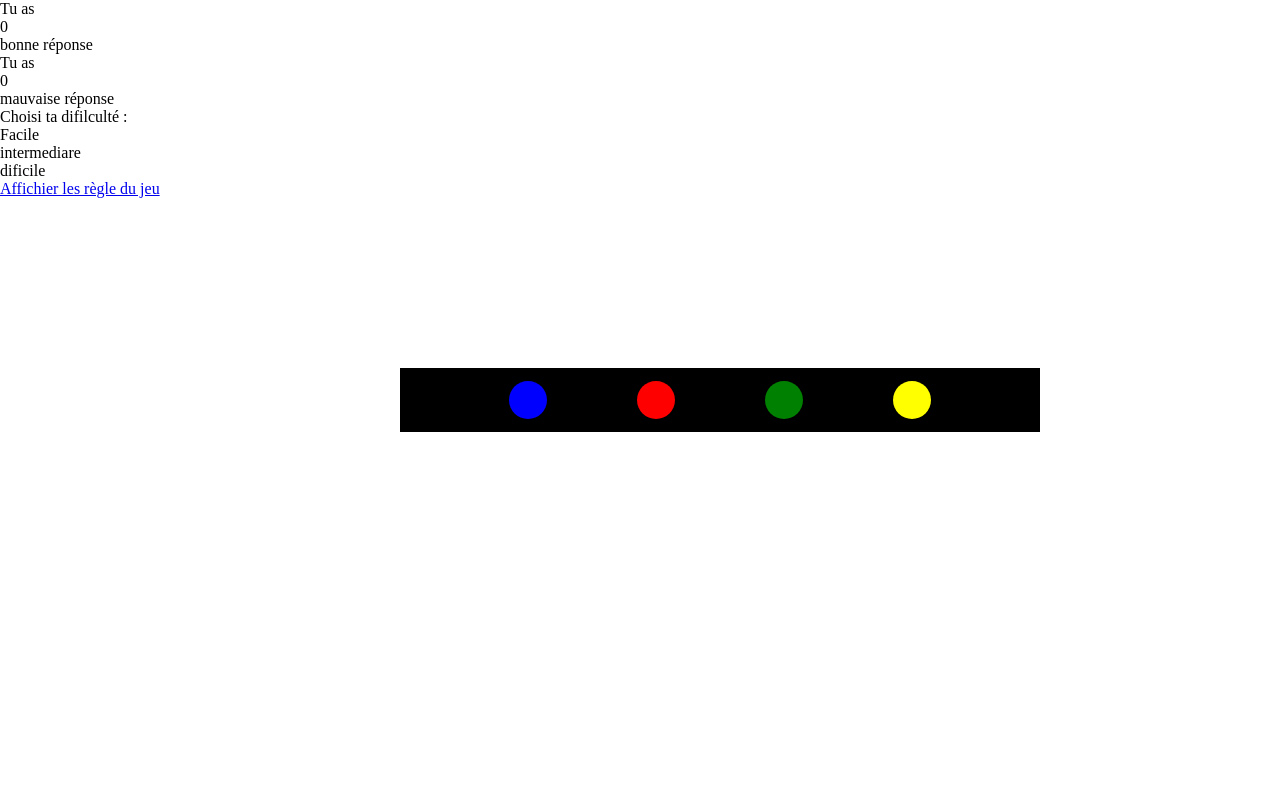
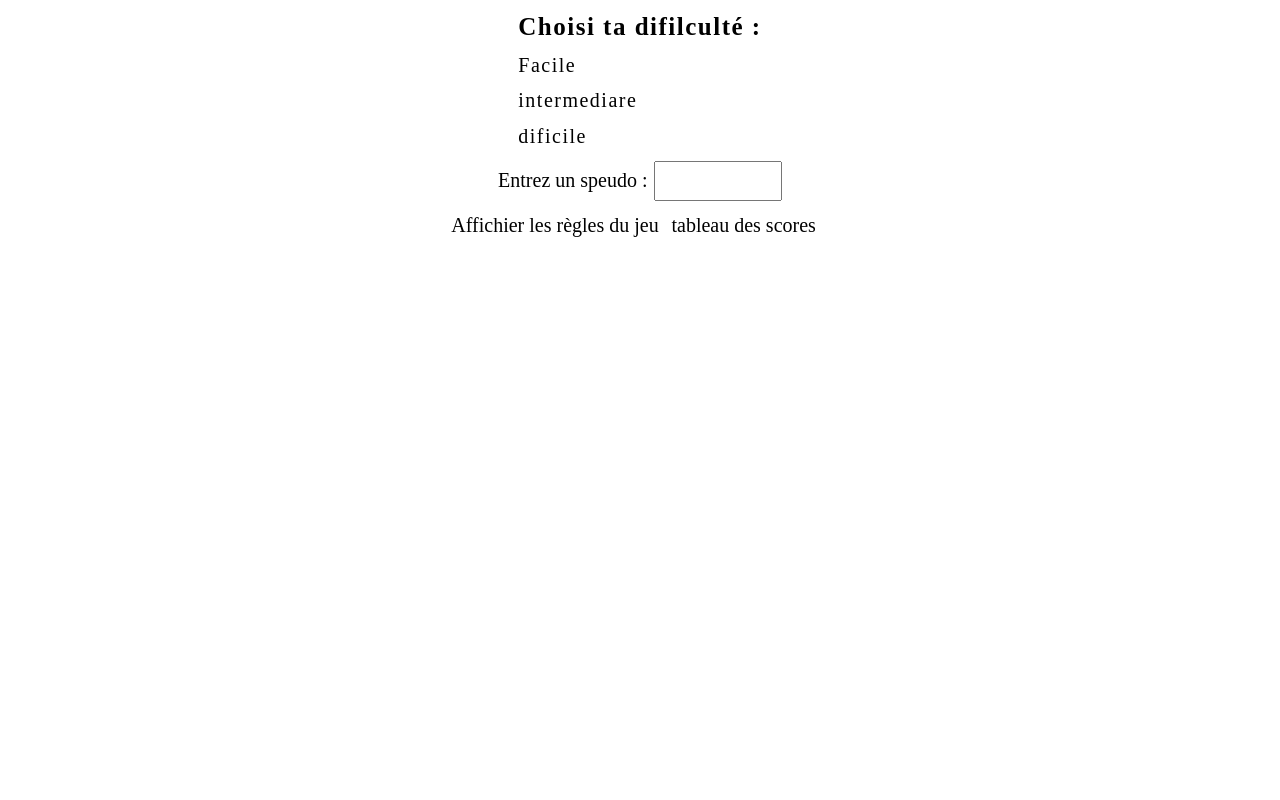
Before and after one commit to Naxem/Portfolio, a PHP site: page /ressources/tp_MasterMind/index.html in a window 1280 px wide. Run offline with PHP 8.4, Linux system fonts and the light colour scheme.

Commit message:
maj ver 1.5.2
doublon supp + tab score bientot fini

```diff
--- a/ressources/tp_MasterMind/css/index.css
+++ b/ressources/tp_MasterMind/css/index.css
@@ -4,56 +4,74 @@
     box-sizing: border-box;
 }
 
+:root {
+    --font-size: 20px;
+    --font-size-titre: 25px;
+    --taille-inputW: 10vw;
+    --taille-inputH: 5vh;
+}
+
 body {
     display: flex;
-    height: 100vh;
-    width: 100%;
-}
-
-.main {
-    background-color: black;
-    width: 50vw;
-    margin: auto;
-    display: flex;
+    justify-content: center;
+    align-items: center;
     flex-direction: column;
 }
 
-.ligne {
-    background-color: gray;
-    width: 40vw;
-    height: 5vw;
-    margin: auto;
-    margin-top: 5vh;
-    margin-bottom: 2vh;
-    border-radius: 40px;
-    flex-direction: row;
-    display: flex;
+.dificulter-div p {
+    font-size: var(--font-size);
+    margin: 1vw;
+    transition: 0.3s ease;
+    letter-spacing: 1.5px;
 }
 
-.color {
-    background-color: white;
-    border-radius: 50%;
-    width: 4vw;
-    height: 4vw;
-    margin: auto;
+.dificulter-div p:hover {
+    cursor: pointer;
+    font-size: 22px;
 }
 
-.user {
-    background-color: black;
-    width: 40vw;
-    height: 5vw;
-    margin: auto;
-    display: flex;
-    flex-direction: row;
+.dificulter-div strong {
+    font-size: var(--font-size-titre);
 }
 
-.colorS {
-    border-radius: 50%;
-    width: 3vw;
-    height: 3vw;
-    margin: auto;
+.dificulter-div strong:hover {
+    cursor: default;
 }
-.colorS:nth-child(1) {background-color: blue;}
-.colorS:nth-child(2) {background-color: red;}
-.colorS:nth-child(3) {background-color: green;}
-.colorS:nth-child(4) {background-color: yellow;}
+
+.pseudo-div {
+    display: flex;
+    justify-content: center;
+    align-items: center;
+}
+
+.pseudo-div p {
+    font-size: var(--font-size);
+    margin-right: 0.5vw;
+}
+
+.pseudo-div input {
+    width: var(--taille-inputW);
+    height: var(--taille-inputH);
+    padding: 0.5vw;
+    font-size: var(--font-size);
+}
+
+.btn-div {
+    display: flex;
+    justify-content: center;
+    align-items: center;
+    flex-direction: row;
+    margin-top: 1vw;
+}
+
+.btn-div a {
+    margin-right: 1vw;
+    text-decoration: none;
+    color: black;
+    font-size: var(--font-size);
+    transition: 0.3s ease;
+}
+
+.btn-div a:hover {
+    font-size: 22px;
+}
--- /dev/null
+++ b/ressources/tp_MasterMind/css/scores.css
@@ -0,0 +1,5 @@
+*, *::after, *::before {
+    padding: 0;
+    margin: 0;
+    box-sizing: border-box;
+}
--- a/ressources/tp_MasterMind/index.html
+++ b/ressources/tp_MasterMind/index.html
@@ -5,40 +5,25 @@
     <meta http-equiv="X-UA-Compatible" content="IE=edge">
     <meta name="viewport" content="width=device-width, initial-scale=1.0">
     <link rel="stylesheet" href="css/index.css">
-    <title>MasterMind</title>
+    <script src="js/main.js"></script>
+    <title>Acceuil</title>
 </head>
 <body>
-
-    <section>
-        <div class="result">
-            <p>Tu as <p id="bonne-reponse">0</p> bonne réponse</p>
-            <p>Tu as <p id="mauvaise-reponse">0</p> mauvaise réponse</p>
-        </div>
-
-        <div class="dificulter-div">
-            <p>Choisi ta difilculté :</p>
-            <div class="dificulte" onclick="userDif('facile')">Facile</div>
-            <div class="dificulte" onclick="userDif('intermediare')">intermediare</div>
-            <div class="dificulte" onclick="userDif('dificile')">dificile</div>
-        </div>
-
-        <div class="dificulter-div">
-            <a href="regle.html">Affichier les règle du jeu</a>
-        </div>
-    </section>
-
-    <section class="main">
-    <div class="main" id="tab">
-
+    <div class="dificulter-div">
+        <p><strong>Choisi ta difilculté :</strong></p>
+        <div class="dificulte" onclick="userDif('facile')"><p>Facile</p></div>
+        <div class="dificulte" onclick="userDif('intermediare')"><p>intermediare</p></div>
+        <div class="dificulte" onclick="userDif('dificile')"><p>dificile</p></div>
     </div>
 
-    <div class="user">
-        <div class="colorS" onclick="userInput('blue')"></div>
-        <div class="colorS" onclick="userInput('red')"></div>
-        <div class="colorS" onclick="userInput('green')"></div>
-        <div class="colorS" onclick="userInput('yellow')"></div>
+    <div class="pseudo-div">
+        <p>Entrez un speudo : </p>
+        <input type="text" id="pseudoInput">
     </div>
-    </section>
-    <script src="js/ramdom_couleur.js"></script>
+
+    <div class="btn-div">
+        <a href="regle">Affichier les règles du jeu</a>
+        <a href="scores">tableau des scores</a>
+    </div>
 </body>
 </html>
--- /dev/null
+++ b/ressources/tp_MasterMind/js/main.js
@@ -0,0 +1,8 @@
+function userDif(dif) {
+    localStorage.setItem('dificulte', dif)
+
+    var pseudo = document.getElementById("pseudoInput").value;
+    localStorage.setItem('pseudo', pseudo)
+
+    window.location.href = "jeu"
+}
--- a/ressources/tp_MasterMind/js/ramdom_couleur.js
+++ b/ressources/tp_MasterMind/js/ramdom_couleur.js
@@ -1,3 +1,28 @@
+const conbinaison = []
+const conbinaison_user = []
+const round_couleurs = document.getElementsByClassName("color");
+let color = ""
+var i = 0
+var pseudo = localStorage.getItem("pseudo")
+let scores = JSON.parse(localStorage.getItem("tab_scores")) || []
+
+while(i < 4) {
+    color = getRandomInt(4)
+    if(conbinaison.includes(color)) {
+        i--
+        conbinaison.pop()
+    } else {
+        conbinaison.push(color)
+        i++
+    }
+}
+let nbJeu = false
+let nbchoice = 0
+let dificulte = localStorage.getItem('dificulte')
+
+//appelle la function pour crééer un tableau
+tab(dificulte)
+
 function getRandomInt(max) {
     var color = Math.floor(Math.random() * max) + 1;
     //4 couleur possible : bleu, jaune, rouge et vert
@@ -21,17 +46,7 @@ function getRandomInt(max) {
     return color
 }
 
-const conbinaison = []
-const conbinaison_user = []
-const round_couleurs = document.getElementsByClassName("color");
-for(var i = 0; i < 4; i++) {
-    conbinaison.push(getRandomInt(4))
-}
-let nbJeu = false
-let nbchoice = 0
-
 function userInput(colorInput) {
-    console.log(nbchoice%4)
     test = nbchoice%4
     if(test == 3) {nbJeu = true}
     round_couleurs[nbchoice].style.backgroundColor = colorInput
@@ -46,8 +61,9 @@ function userInput(colorInput) {
 function test_reponse() {
     let good = 0
     let wrong = 0
+    var nb_essai = nbchoice / 4
     console.log(conbinaison)
-    console.log(conbinaison_user)
+    //console.log(conbinaison_user)
     for(var i = 0; i < 4; i++) {
         if(conbinaison[i] == conbinaison_user[i]) {
             good++
@@ -55,29 +71,32 @@ function test_reponse() {
             wrong++
         }
     }
+    conbinaison_user.splice(conbinaison)
+    const good_result = document.getElementById("bonne-reponse");
+    const wrong_result = document.getElementById("mauvaise-reponse");
+    good_result.innerText = ("Tu as " + good + " de bonne réponse")
+    wrong_result.innerText = ("Tu as " + wrong + " de mauvaise réponse")
+
     if(good == 4) {
-        console.log("Bravo !!")
-        alert("Tu as gagné !!!")
+        let r = true
+        const tab_scores = [pseudo,nb_essai, dificulte, r]
+        scores.push(JSON.stringify(tab_scores))
+        localStorage.setItem('tab_scores', JSON.stringify(scores))
+        alert("Tu as gagné !!!" + conbinaison)
         location.reload()
     }
     if(nbchoice == round_couleurs.length) {
-        console.log("Null !!")
+        let r = false
+        const tab_scores = [pseudo,nb_essai, dificulte, r]
+        scores.push(JSON.stringify(tab_scores))
+        localStorage.setItem('tab_scores', JSON.stringify(scores))
         alert("Tu as perdu !!!" + conbinaison)
         location.reload()
     }
-    console.log(good)
-    console.log(wrong)
-    conbinaison_user.splice(conbinaison)
-    const good_result = document.getElementById("bonne-reponse");
-    const wrong_result = document.getElementById("mauvaise-reponse");
-    good_result.innerHTML = good
-    wrong_result.innerHTML = wrong
 }
 
-function userDif(dif) {
-    let dificulte = ""
-    dificulte = dif
-    tab(dif)
+function retourF() {
+    window.location.href = "index"
 }
 
 function tab(dif) {
```
Also changed, not shown: css/btnAbout.css (+5 -14 lines), css/main.css (+51 -24 lines), css/navFooter.css (+2 -22 lines), index.html (+28 -19 lines), ressources/tp_MasterMind/css/jeu.css (added, +97 -0 lines), ressources/tp_MasterMind/jeu.html (added, +34 -0 lines), ressources/tp_MasterMind/js/scores.js (added, +26 -0 lines), ressources/tp_MasterMind/scores.html (added, +24 -0 lines), ressources/images/logo-css.png, ressources/images/logo-html.png.
